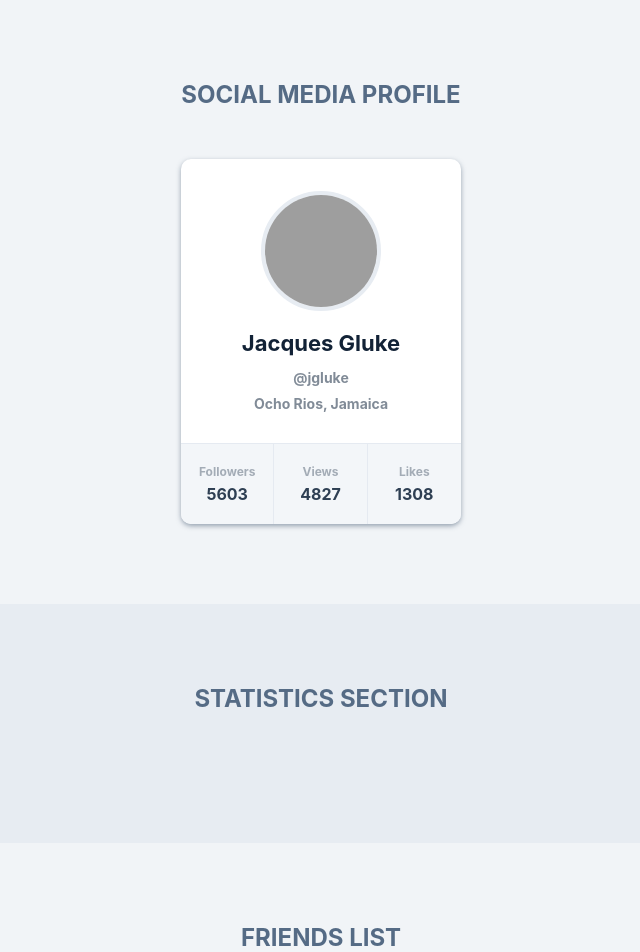
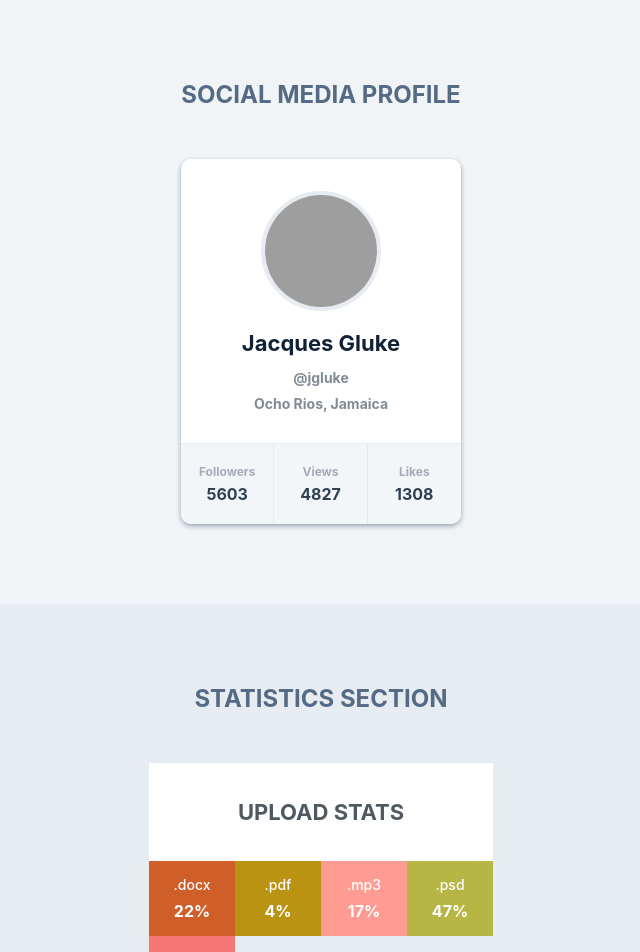
Before and after one commit to RuslanMirasov/react-components-emotion, a React (Create React App) app: page / in a window 1280 px wide. Shown: the top 952 px of the page, without its empty margins (319-959 px from the left). Built offline with nearby package versions, Linux system fonts and the light colour scheme; grey boxes are pictures that could not be loaded.

Commit message:
STATISTICS SECTION

```diff
--- a/src/components/App/App.jsx
+++ b/src/components/App/App.jsx
@@ -1,8 +1,10 @@
 import css from './App.module.css';
 import friends from 'json/friends.json';
 import user from 'json/user.json';
+import data from 'json/data.json';
 import { Section } from 'components/Section/Section';
 import { Profile } from 'components/Profile/Profile';
+import { Statistics } from 'components/Statistics/Statistics';
 import { FriendList } from 'components/FriendList/FriendList';
 
 
@@ -19,7 +21,7 @@ export const App = () => {
           stats={user.stats}
         />
       } />
-      <Section title='Statistics Section' />
+      <Section title='Statistics Section' content={ <Statistics title='Upload stats' stats={ data } /> } />
       <Section title='Friends list' content={ <FriendList friends={ friends } />} />
       <Section title='Transaction history' />
     </main>
--- a/src/components/FriendListItem/FriendListItem.jsx
+++ b/src/components/FriendListItem/FriendListItem.jsx
@@ -1,11 +1,9 @@
 import css from './FriendListItem.module.css';
 
 export const FriendListItem = ({ id, avatar, name, isOnline }) => {
-   let isonline = css.offline;
-   if (isOnline === true) {isonline = css.online;}
    return (
       <li key={id} className={css.item} >
-         <span className={`${css.status} ${isonline}`}></span>
+         <span className={`${css.status} ${isOnline === true ? (css.online) : (css.offline)}`}></span>
          <img className={css.avatar} src={avatar} alt={name} width="48" />
          <p className={css.name}>{name}</p>
       </li>
--- /dev/null
+++ b/src/components/Statistics/Statistics.jsx
@@ -0,0 +1,30 @@
+import css from './Statistics.module.css';
+import { getRandomHexColor } from 'utils/random-color';
+import PropTypes from 'prop-types';
+
+export const Statistics = ({ title, stats }) => {
+   return (
+      <section className={css.statistics}>
+         {title && (<h2 className={css.title}>{title}</h2>)}
+         <ul className={css.statList}>
+            {stats.map(({ id, label, percentage }) => (
+               <li key={id} className={css.item } style={{ backgroundColor: getRandomHexColor() }}>
+                  <span className={css.label}>{label}</span>
+                  <span className={css.percentage}>{percentage}%</span>
+               </li>
+            ))}
+         </ul>
+      </section>
+   )
+}
+
+Statistics.propTypes = {
+   title: PropTypes.string,
+   stats: PropTypes.arrayOf(
+      PropTypes.exact({
+         id: PropTypes.string.isRequired,
+         label: PropTypes.string.isRequired,
+         percentage: PropTypes.number.isRequired,
+      }),
+   ),
+}
--- /dev/null
+++ b/src/components/Statistics/Statistics.module.css
@@ -0,0 +1,59 @@
+.statistics {
+  display: flex;
+  flex-wrap: wrap;
+  justify-content: flex-start;
+  align-items: flex-start;
+  width: 100%;
+  max-width: 344px;
+  margin: 0 auto;
+}
+
+.title {
+  display: block;
+  width: 100%;
+  background: #fff;
+  padding: 36px 20px;
+  color: #505962;
+  text-align: center;
+  font-weight: 700;
+  font-size: 22px;
+  line-height: 1.2;
+  text-transform: uppercase;
+}
+
+.statList {
+  display: flex;
+  flex-wrap: wrap;
+  justify-content: flex-start;
+  align-items: flex-start;
+  width: 100%;
+}
+
+.item {
+  display: flex;
+  flex-wrap: wrap;
+  justify-content: center;
+  align-items: center;
+  align-content: center;
+  gap: 8px;
+  width: 25%;
+  height: 75px;
+}
+
+.item span {
+  display: block;
+  width: 100%;
+  text-align: center;
+  color: #fff;
+  line-height: 1.2;
+}
+
+.label {
+  font-weight: 500;
+  font-size: 14px;
+}
+
+.percentage {
+  font-weight: 700;
+  font-size: 16px;
+}
--- /dev/null
+++ b/src/utils/random-color.js
@@ -0,0 +1,5 @@
+export function getRandomHexColor() {
+  return `#${Math.floor(Math.random() * 16777215)
+    .toString(16)
+    .padStart(6, 0)}`;
+}
```
Also changed, not shown: src/components/Statistic/Statistic.jsx (deleted), src/components/Statistic/Statistic.module.css (deleted).
